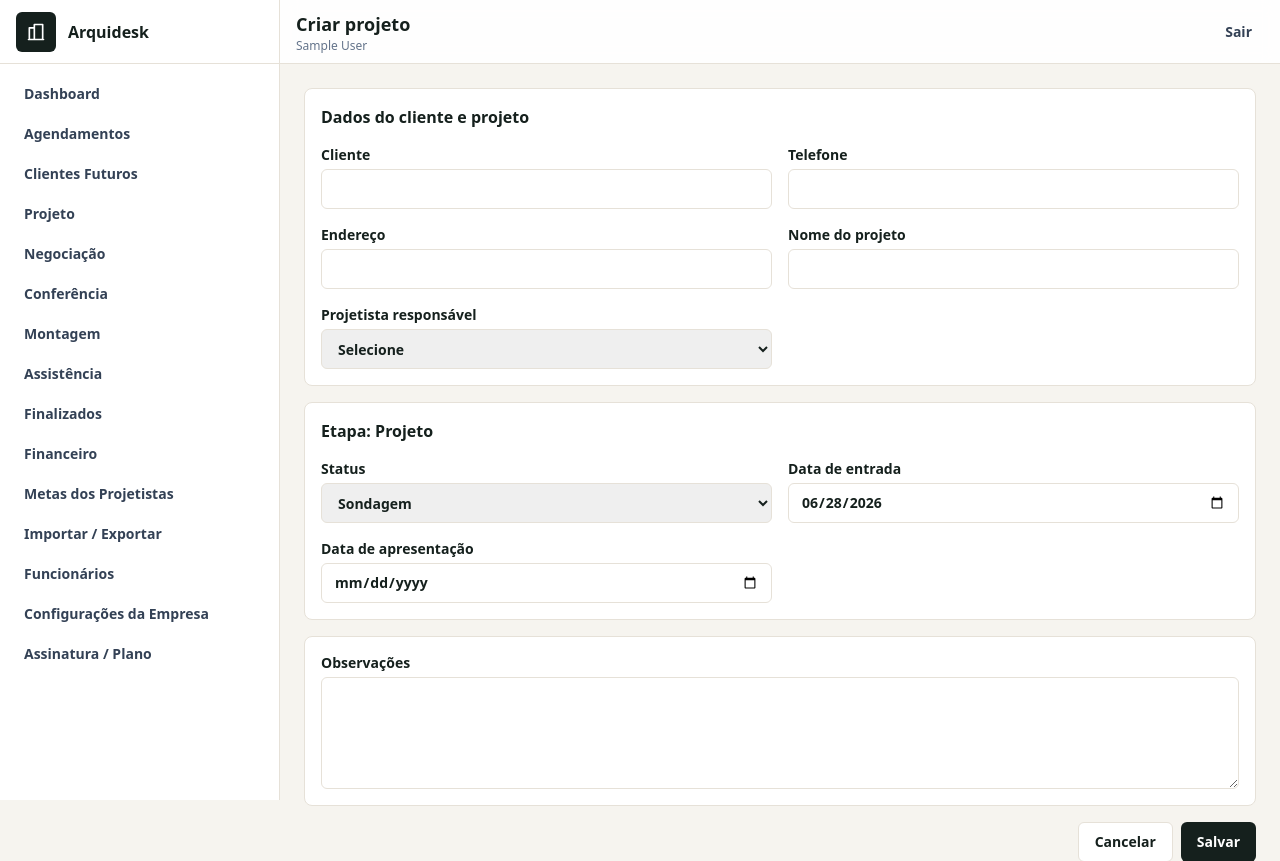
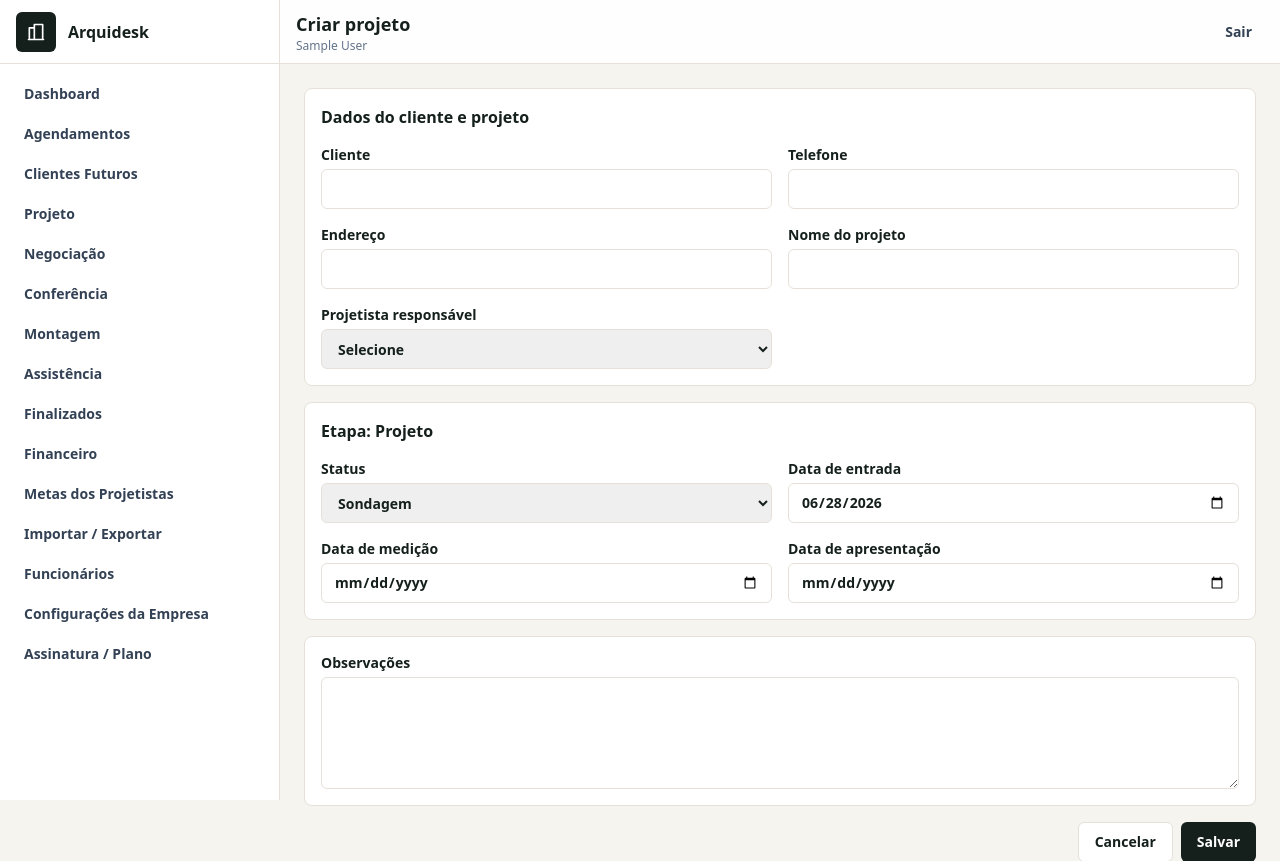
Before and after one commit to Iasminmins/arquidesk-php, a PHP site: page /project-form.php in a window 1280 px wide. Shown: the top 861 px of the page. Run offline with PHP 8.4, Linux system fonts and the light colour scheme; the visitor is signed in with stand-in values (Sample User, id 1); data that the repository does not hold is empty; some libraries are stand-ins or nearby versions.

Commit message:
data incluida

```diff
--- a/public/project-form.php
+++ b/public/project-form.php
@@ -76,6 +76,9 @@ require __DIR__ . '/../app/includes/sidebar.php';
                 </label>
                 <label class="grid gap-1 text-sm font-semibold">Data de entrada
                     <input class="min-h-10 rounded-md border border-line px-3 outline-none focus:border-ink" type="date" name="entry_date" value="<?= e($project['entry_date'] ?? date('Y-m-d')) ?>">
+                </label>
+                <label class="grid gap-1 text-sm font-semibold">Data de medição
+                    <input class="min-h-10 rounded-md border border-line px-3 outline-none focus:border-ink" type="date" name="measurement_date" value="<?= e($project['measurement_date'] ?? '') ?>">
                 </label>
                 <label class="grid gap-1 text-sm font-semibold">Data de apresentação
                     <input class="min-h-10 rounded-md border border-line px-3 outline-none focus:border-ink" type="date" name="presentation_date" value="<?= e($project['presentation_date'] ?? '') ?>">
--- a/public/projects.php
+++ b/public/projects.php
@@ -115,7 +115,7 @@ function project_status_for_stage(array $project, string $stage): string
 function project_dates_for_stage(array $project, string $stage): array
 {
     return match ($stage) {
-        'PROJETO' => [['Entrada', $project['entry_date']], ['Apresentação', $project['presentation_date']]],
+        'PROJETO' => [['Entrada', $project['entry_date']], ['Medição', $project['measurement_date']], ['Apresentação', $project['presentation_date']]],
         'NEGOCIACAO' => [['Entrada', $project['entry_date']], ['Apresentação', $project['presentation_date']], ['Fechamento', $project['closing_date']]],
         'CONFERENCIA' => [['Medição', $project['measurement_date']], ['Envio fábrica', $project['sent_to_factory_date']], ['Faturamento', $project['billing_date']]],
         'MONTAGEM' => [['Início montagem', $project['assembly_started_date']], ['Fim montagem', $project['assembly_finished_date']]],
```
